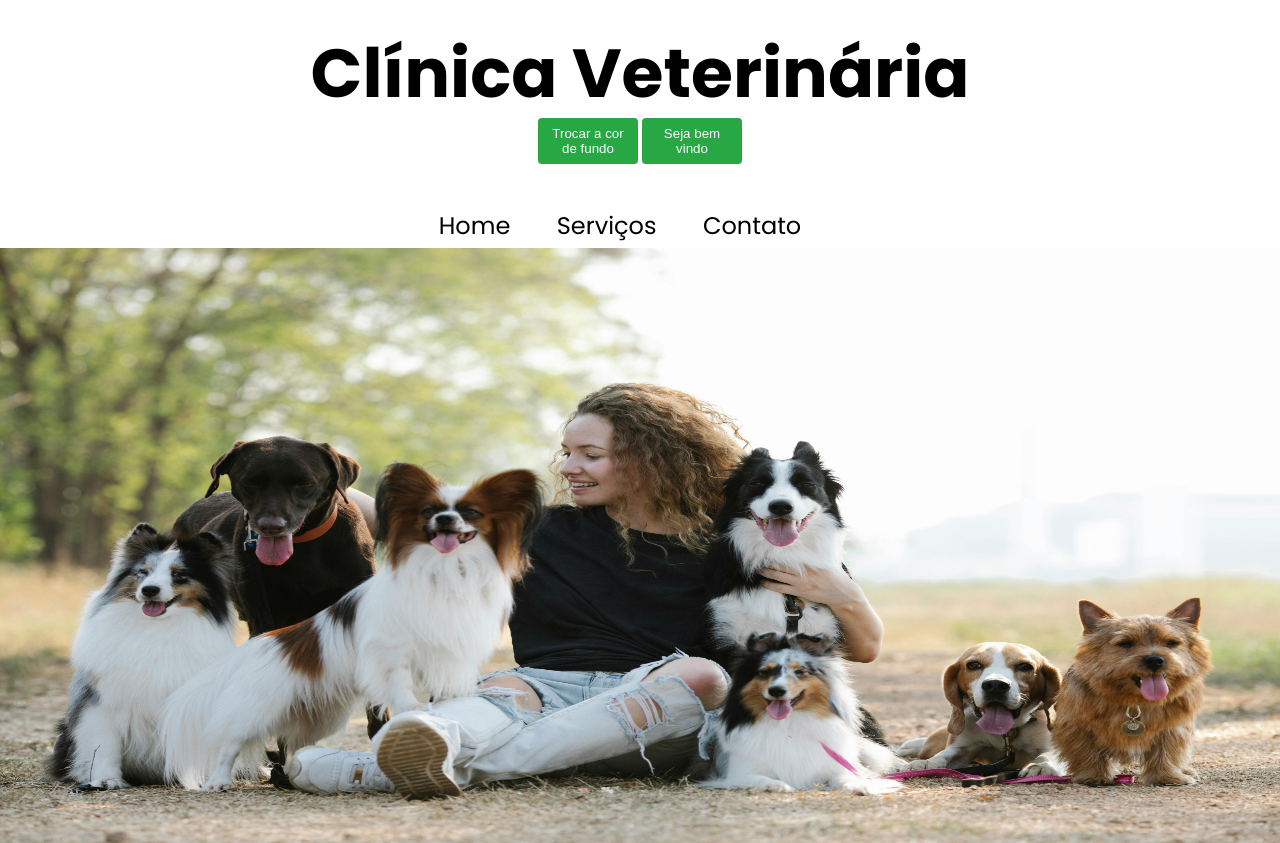
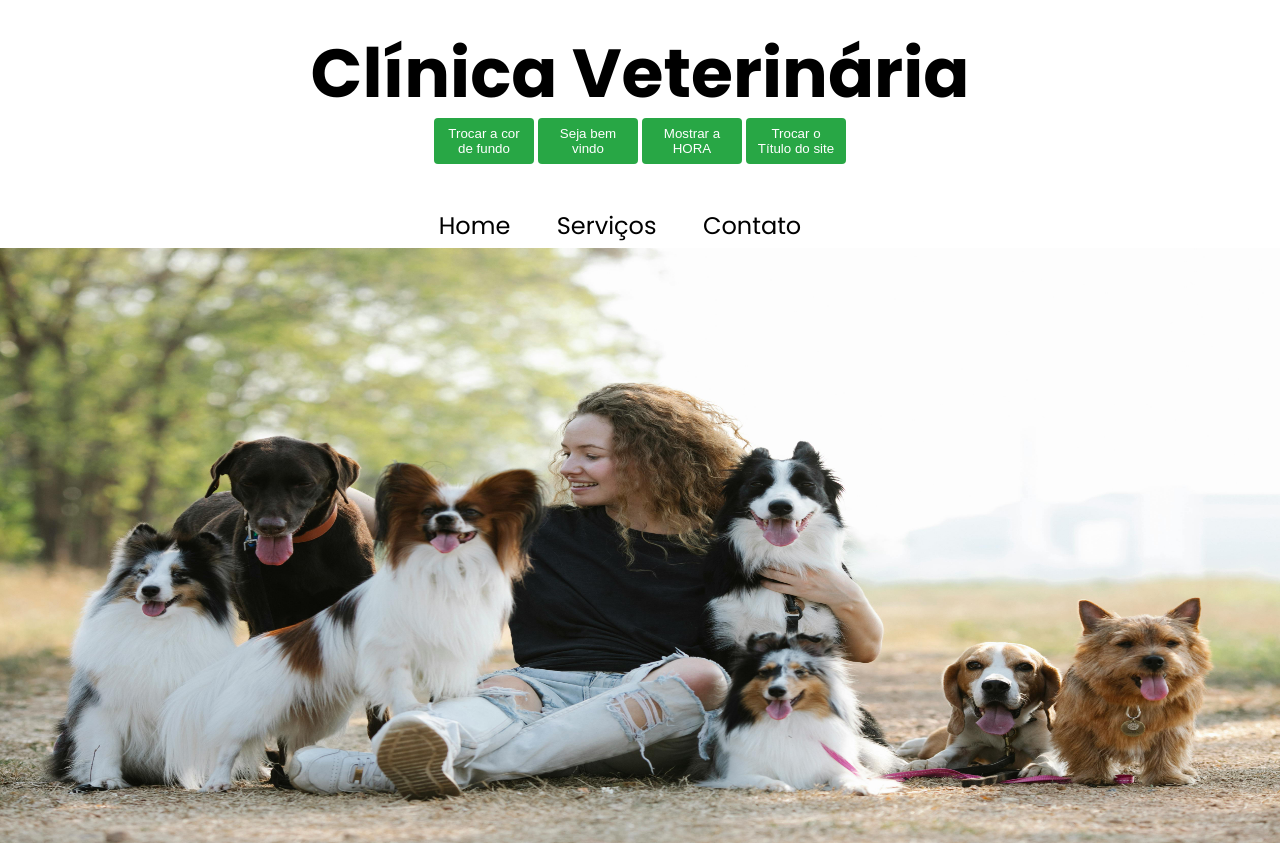
Before and after one commit to Gustavodois/javascript-01, a plain HTML site: page index.html in a window 1280 px wide. Shown: the top 843 px of the page. Drawn offline with Linux system fonts and the light colour scheme.

Commit message:
Função Saudação, Função mostrar hora, Função trocar titulo

```diff
--- a/app.js
+++ b/app.js
@@ -32,3 +32,16 @@ function fnTrocarCorDeFundo(){
 
     document.body.style.backgroundColor = corDeFundo
 }
+
+function fnMostrarHoraAtual(){
+    const now = new Date();
+    const hours = now.getHours();
+    const minutes = now.getMinutes();
+    const seconds = now.getSeconds();
+    alert("Hora atual: " + (hours) +":"+  (minutes) +":"+(seconds));
+}
+
+function fnTrocarTiutlo(){
+    let titulonovo = prompt("Digite o novo título para o site")
+    document.getElementById("titulo").innerText = titulonovo
+}
--- a/index.html
+++ b/index.html
@@ -11,10 +11,12 @@
 <body>
     <main>
         <header class="cabecalho">
-            <h1 class="titulo"> Clínica Veterinária</h1>
+            <h1 class="titulo" id="titulo"> Clínica Veterinária</h1>
             <div class="botoes">
                 <button type="button" onclick="fnTrocarCorDeFundo()">Trocar a cor de fundo</button>
                 <button type="button" onclick="fnSaudacao()">Seja bem vindo</button>
+                <button type="button" onclick="fnMostrarHoraAtual()">Mostrar a HORA</button>
+                <button type="button" onclick="fnTrocarTiutlo()">Trocar o Título do site</button>
             </div>
             <nav class="menu">
                 <a href="nome.html">Home</a>
```
